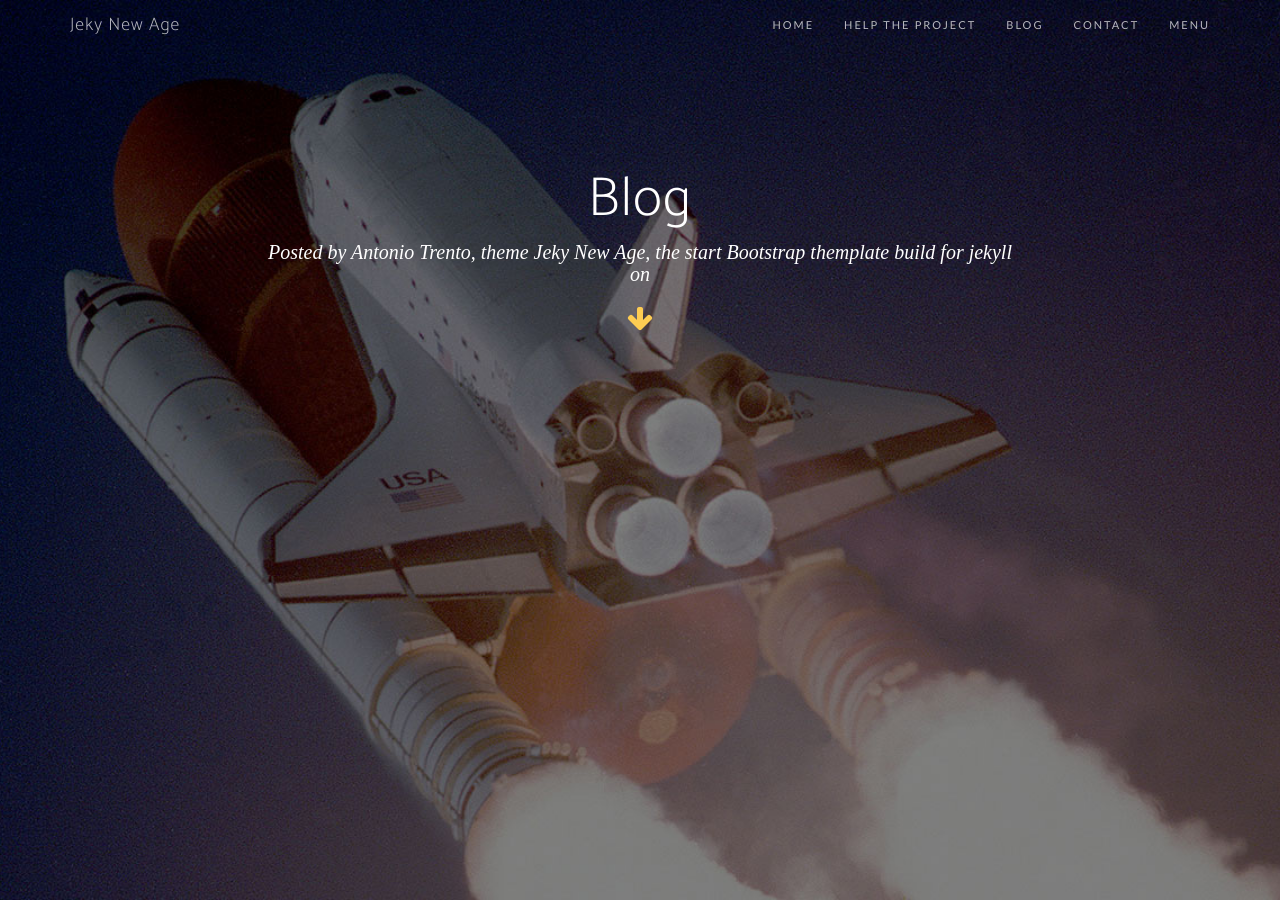
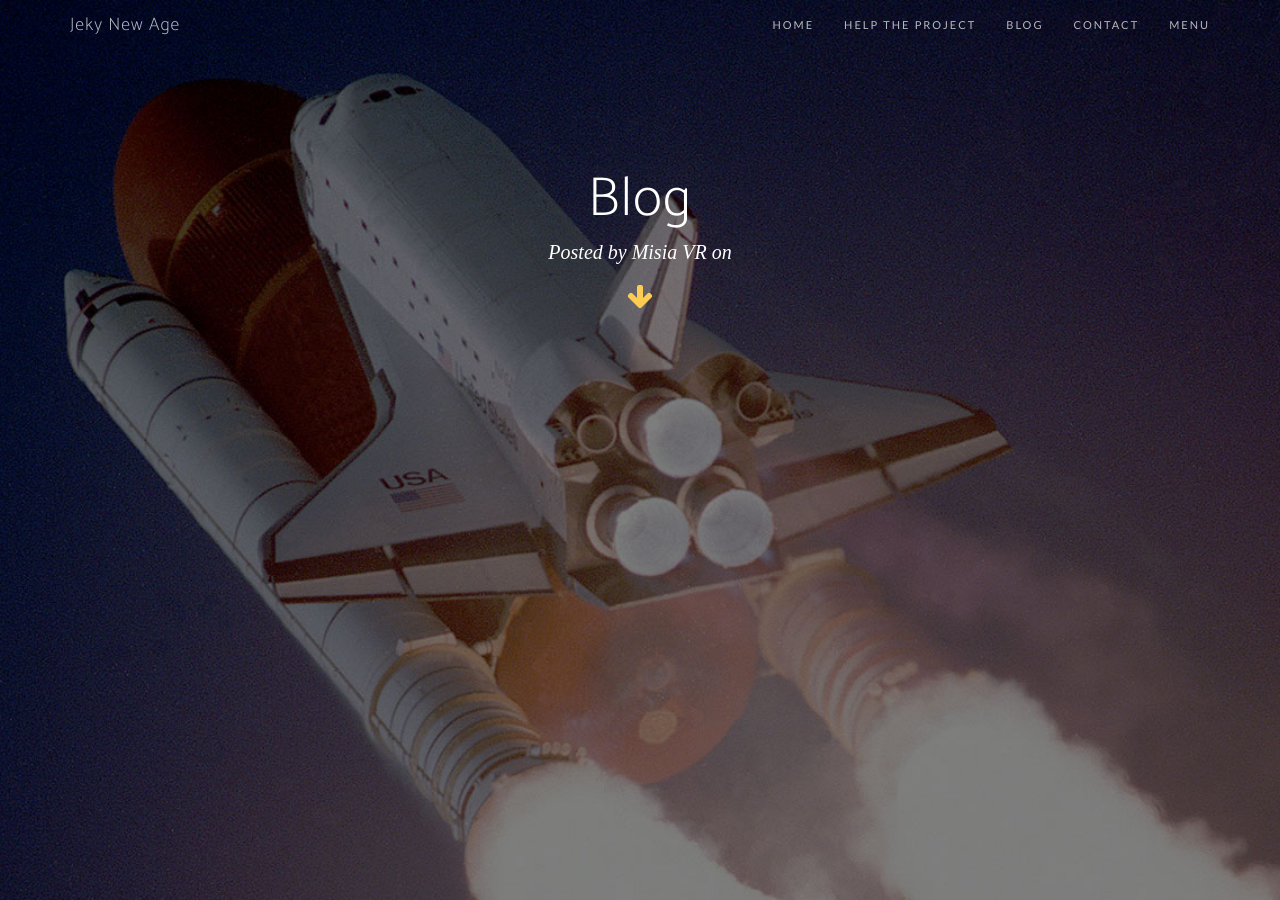
Before and after one commit to MisinhaP/previous_site, a Jekyll site: the page built from blog.html, in a window 1280 px wide and 900 px high. Built offline with Jekyll 4.4.1, drawn with Linux system fonts in a browser that asks for light colours; nearby versions of some CDN libraries; some web fonts are replaced; comment, search, counter and statistics services are not loaded.

Commit message:
change title

```diff
--- a/_config.yml
+++ b/_config.yml
@@ -1,5 +1,5 @@
 # Site settings
-title: Antonio Trento, theme Jeky New Age, the start Bootstrap themplate build for jekyll
+title: Misia VR
 email:
 description: A jekyll template for landing pages, portfolio and blogging
 
```
Also changed, not shown: 5 other files.
